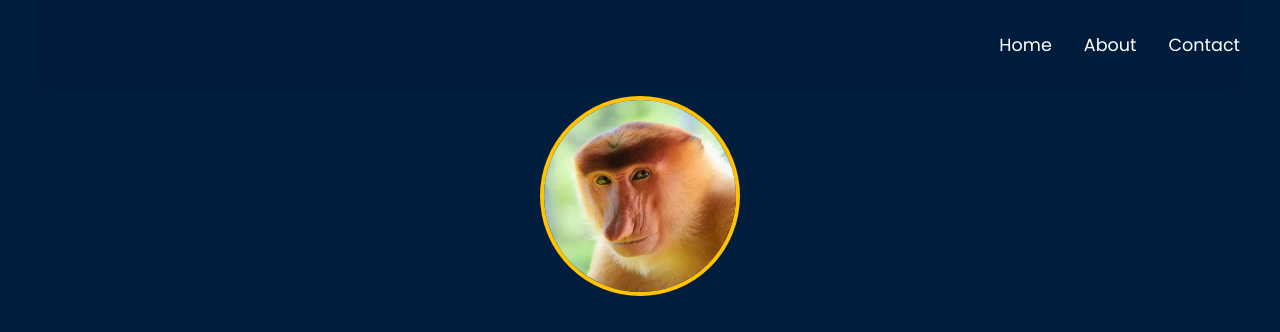
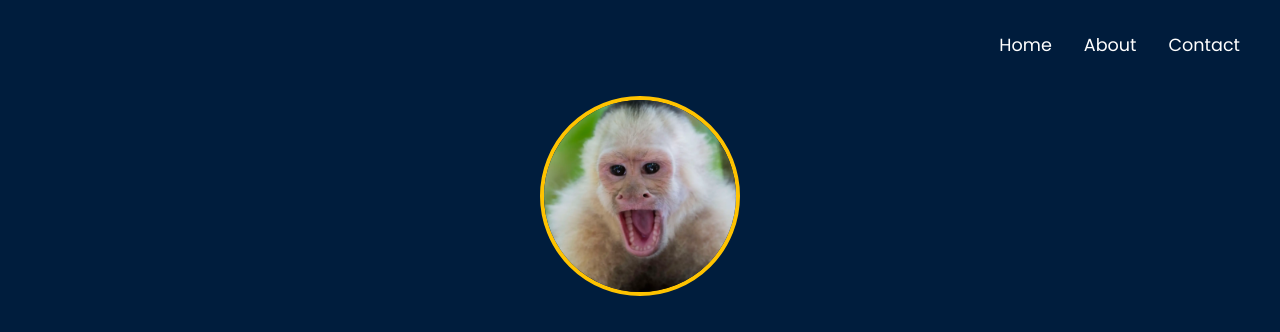
Before and after one commit to xozier/hosein-personal-website, a website built with Vite: page hosein-personal-website/index.html in a window 1280 px wide. Shown: the top 332 px of the page. Built offline with nearby package versions, Linux system fonts and the light colour scheme.

Commit message:
img update

```diff
--- a/hosein-personal-website/index.html
+++ b/hosein-personal-website/index.html
@@ -23,7 +23,7 @@
     <main class="main">
       <section class="hero container" id="home">
         <div class="hero-content">
-          <img src="assets/image.png" alt="Hosein Gholami" class="profile-img">
+          <img src="assets/profile.png" alt="Hosein Gholami" class="profile-img">
           <h1>Hosein Gholami</h1>
           <p class="welcome-text">Welcome to my personal space! I'm a Theoretical Physicist exploring quark matter and neutron stars.</p>
         </div>
```
